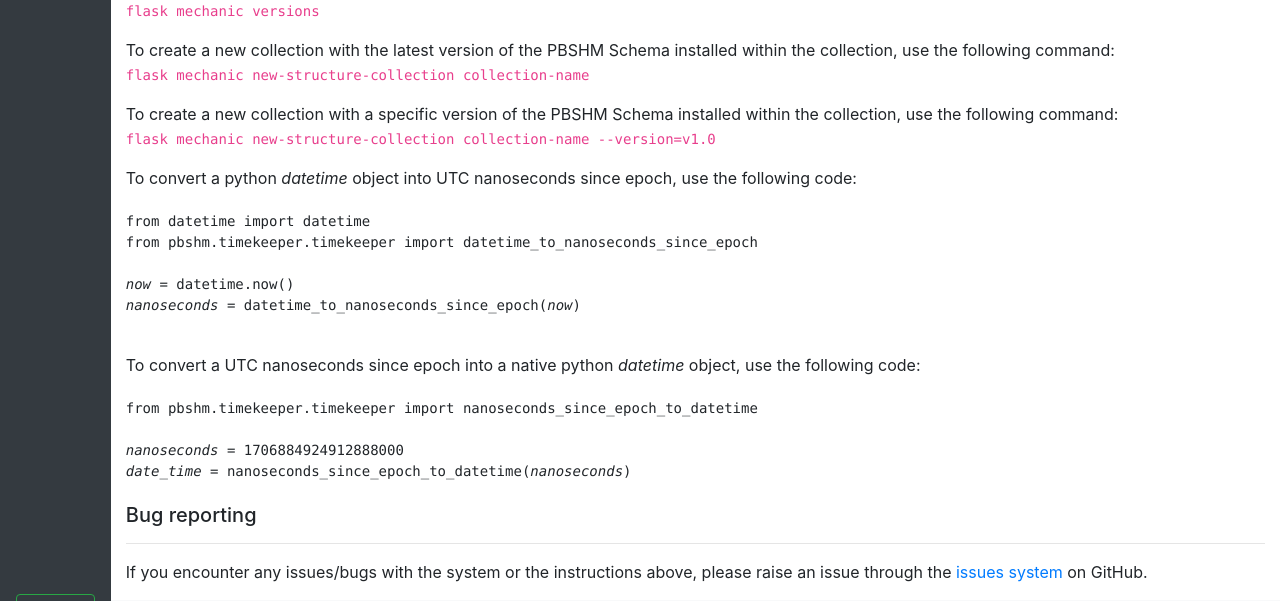
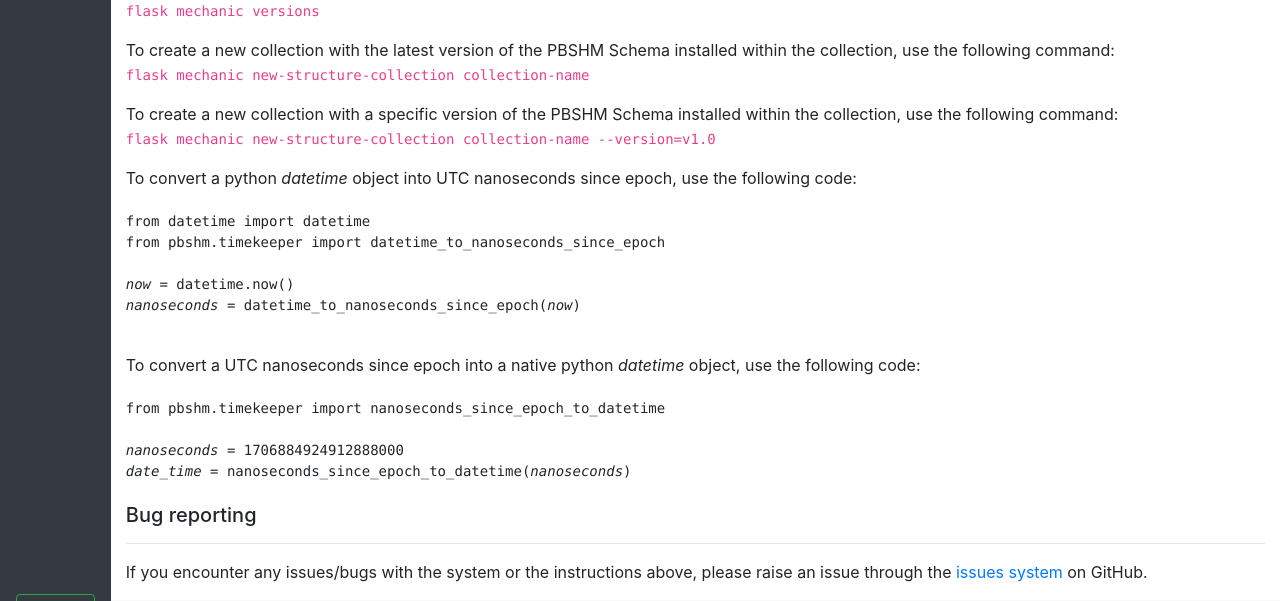
Before and after one commit to dynamics-research-group/pbshm-flask-core, a Flask app: template pbshm/layout/templates/home.html in a window 1280 px wide. Shown: the part 492-1093 px from the top of the page. Run offline with Flask 3, Linux system fonts and the light colour scheme; the template is opened without the code that fills it: most values are stand-ins (such as "Sample title", 1, 10 or a date in 2020); some libraries are stand-ins or nearby versions.

Commit message:
Update examples for package namespace

```diff
--- a/pbshm/layout/templates/home.html
+++ b/pbshm/layout/templates/home.html
@@ -26,7 +26,7 @@
     <p class="mb-0 mt-3">To convert a python <var>datetime</var> object into UTC nanoseconds since epoch, use the following code:</p>
     <pre class="mb-0"><code>
 from datetime import datetime
-from pbshm.timekeeper.timekeeper import datetime_to_nanoseconds_since_epoch
+from pbshm.timekeeper import datetime_to_nanoseconds_since_epoch
 
 <var>now</var> = datetime.now()
 <var>nanoseconds</var> = datetime_to_nanoseconds_since_epoch(<var>now</var>)
@@ -34,7 +34,7 @@
 
     <p class="mb-0 mt-3">To convert a UTC nanoseconds since epoch into a native python <var>datetime</var> object, use the following code:</p>
     <pre class="mb-0"><code>
-from pbshm.timekeeper.timekeeper import nanoseconds_since_epoch_to_datetime
+from pbshm.timekeeper import nanoseconds_since_epoch_to_datetime
 
 <var>nanoseconds</var> = 1706884924912888000
 <var>date_time</var> = nanoseconds_since_epoch_to_datetime(<var>nanoseconds</var>)
```
Also changed, not shown: README.md.
